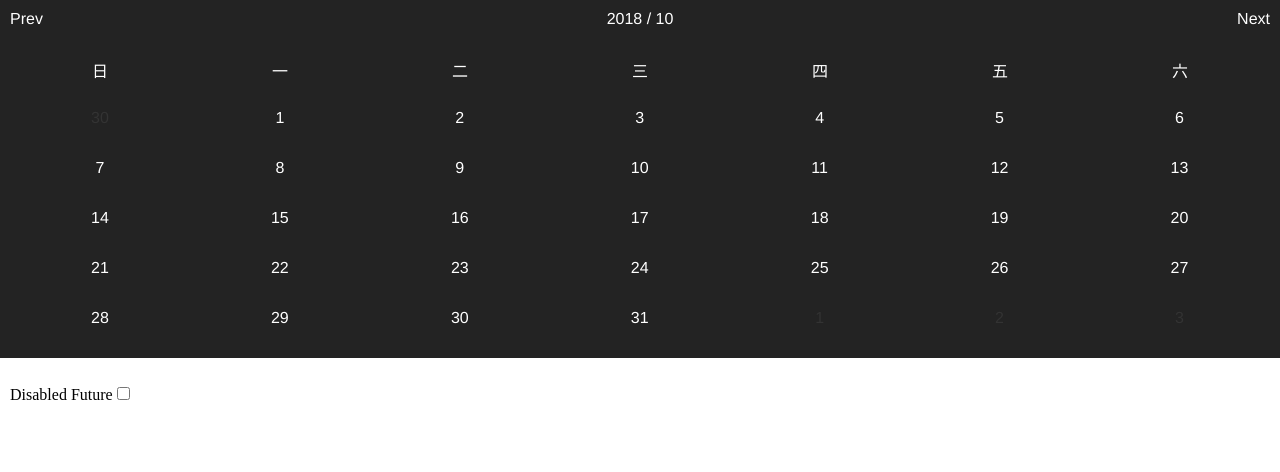
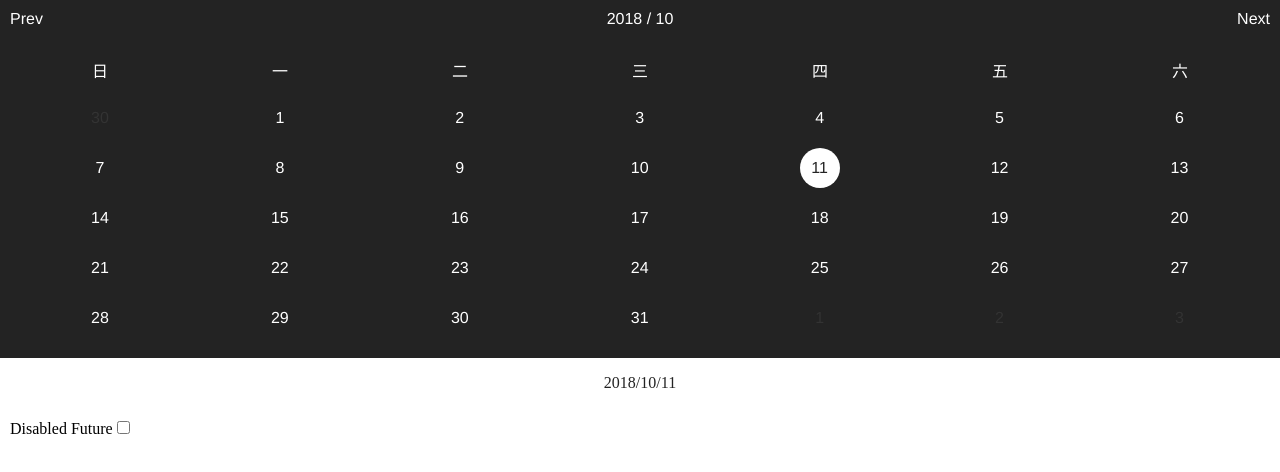
Before and after one commit to pigsking/vue-mark-calendar, a Vue app: page / in a window 1280 px wide. Shown: the top 472 px of the page. Built offline with nearby package versions, Linux system fonts and the light colour scheme.

Commit message:
Init choose today

```diff
--- a/src/App.vue
+++ b/src/App.vue
@@ -1,8 +1,9 @@
 <template>
   <div id="app">
     <div id="calendar">
-      <Calendar :markers="markers" :disabledFuture="disabledFuture" />
+      <Calendar :markers="markers" :disabledFuture="disabledFuture" @month="handleMonthChange($event)" @day="handleDayChange($event)" />
     </div>
+    <p class="current-date">{{currentDate}}</p>
     <ul class="options">
       <li>
         <label for="disabledFuture">Disabled Future</label>
@@ -31,13 +32,21 @@ export default {
           date: '2018/10/30',
           className: 'miss'
         },
-
         {
           date: '2018/10/1',
           className: 'dream'
         }
       ],
-      disabledFuture: false
+      disabledFuture: false,
+      currentDate: ''
+    }
+  },
+  methods: {
+    handleDayChange(date) {
+      this.currentDate = date
+    },
+    handleMonthChange(date) {
+      this.currentDate = date
     }
   }
 }
@@ -75,4 +84,8 @@ li {
 .options {
   padding: 10px;
 }
+.current-date {
+  text-align: center;
+  color: #232323;
+}
 </style>
--- a/src/components/Calendar.vue
+++ b/src/components/Calendar.vue
@@ -1,14 +1,14 @@
 <template>
   <div id="calendar">
     <div class="month-switch">
-      <span @click="switchMonth('prev')">Prev</span>
-      {{currentYear}} / {{currentMonth<10?'0'+currentMonth:currentMonth}} <span :class="{'disabled-switch':disabledFuture}" @click="switchMonth('next')">Next</span>
+      <span @click="handleMonthSwitch('prev')">Prev</span>
+      {{currentYear}} / {{currentMonth<10?'0'+currentMonth:currentMonth}} <span :class="{'disabled-switch':disabledFuture}" @click="handleMonthSwitch('next')">Next</span>
     </div>
     <ul class="week">
       <li v-for="(day,index) in week" :key="index">{{day}}</li>
     </ul>
     <ul class="month">
-      <li v-for="(item,index) in days" @click="chooseDay(item,index)" :class="[item.className,{'choose-day':item.date===chooseDate,'disabled-day':disabledFuture&&item.isFutureDay,'other-month':item.day>7&&index<7||item.day<7&&index>28}]">
+      <li v-for="(item,index) in days" @click="handleDayChoose(item,index)" :class="[item.className,{'choose-day':item.date===chooseDate,'disabled-day':disabledFuture&&item.isFutureDay,'other-month':item.day>7&&index<7||item.day<7&&index>28}]">
         <span>{{item.day}}</span>
       </li>
     </ul>
@@ -34,6 +34,7 @@ export default {
       week: ['日', '一', '二', '三', '四', '五', '六'],
       days: null,
       chooseDate: null,
+      chooseDay: null,
       todayDate: null
     }
   },
@@ -47,6 +48,11 @@ export default {
       this.todayDate = `${this.currentYear}/${
         this.currentMonth
       }/${date.getDate()}`
+
+      // init choose tody
+      this.chooseDay = date.getDate()
+      this.chooseDate = this.todayDate
+      this.$emit('day', this.chooseDate)
     },
     isLeapYear(year) {
       if ((year % 4 == 0 && year % 100 != 0) || year % 400 == 0) return true
@@ -116,7 +122,7 @@ export default {
      * @description switch month
      * @param {String} type prev or next
      */
-    switchMonth(type) {
+    handleMonthSwitch(type) {
       // prev month
       if (type === 'prev') {
         if (this.currentMonth > 1) {
@@ -135,7 +141,7 @@ export default {
           this.currentMonth = 1
         }
       }
-      const date = `${this.currentYear}/${this.currentMonth}/${this.today}`
+      const date = `${this.currentYear}/${this.currentMonth}/${this.chooseDay}`
       this.$emit('month', date)
       this.initMonth(this.currentYear, this.currentMonth)
     },
@@ -143,17 +149,18 @@ export default {
      * @description choose one day
      * @param {Number} day one day
      */
-    chooseDay(item, index) {
+    handleDayChoose(item, index) {
+      this.chooseDay = item.day
       const date = `${this.currentYear}/${this.currentMonth}/${item.day}`
       this.$emit('day', date)
 
       // switch to prev month
       if (item.day > 7 && index < 7) {
-        this.switchMonth('prev')
+        this.handleMonthSwitch('prev')
       }
       // switch to next month
       if (item.day < 7 && index > 28) {
-        this.switchMonth('next')
+        this.handleMonthSwitch('next')
       }
 
       if (!this.disabledFuture) {
```
